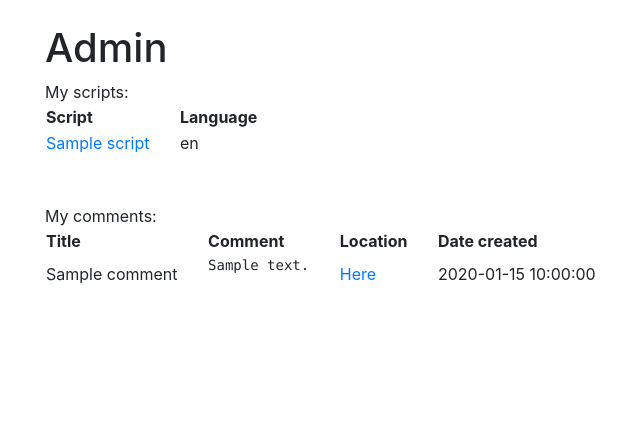
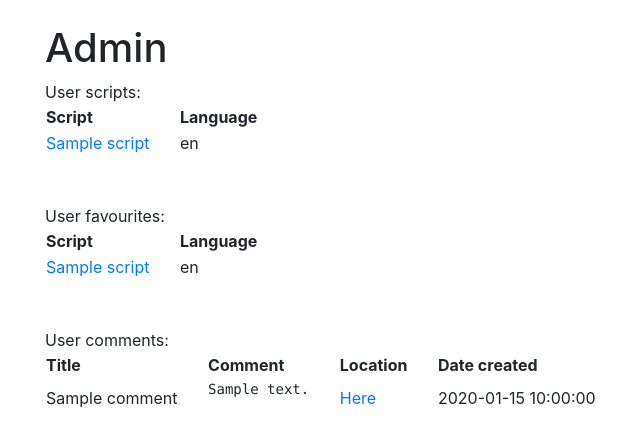
Before and after one commit to SirVeggie/Tsoha, a Flask app: page /users/mypage in a window 1280 px wide. Shown: the part 70-517 px from the top of the page, without its empty margins (40-680 px from the left). Run offline with Flask 2, Linux system fonts and the light colour scheme; a user stored in the database is signed in; tables that the repository leaves empty hold one stand-in row (values such as "Sample post"); some libraries are stand-ins or nearby versions.

Commit message:
Add favourites
is_admin function to auth
some fixes

```diff
--- a/application/__init__.py
+++ b/application/__init__.py
@@ -73,6 +73,7 @@ from application.auth import views
 from application.comments import models
 from application.comments import views
 from application.users import views
+from application.favourites import models
 
 
 
--- a/application/scripts/models.py
+++ b/application/scripts/models.py
@@ -9,6 +9,9 @@ class Script(Base):
                           db.ForeignKey('account.id'),
                           nullable=False)
 
+    comments = db.relationship("Comment", backref='script', lazy=True)
+    favourites = db.relationship("Favourite", backref='script', lazy=True)
+
     def __init__(self, name, language, content):
         self.name = name
         self.language = language
--- a/application/templates/users/userpage.html
+++ b/application/templates/users/userpage.html
@@ -2,7 +2,7 @@
 
 {% block body %}
 <h1>{{ user.username }}</h1>
-My scripts:
+User scripts:
 <table>
   <tr>
     <th>Script</th>
@@ -20,7 +20,27 @@ My scripts:
 
 <br><br>
 
-My comments:
+{% if current_user.id == user.id %}
+User favourites:
+<table>
+  <tr>
+    <th>Script</th>
+    <th style="white-space: pre;">       </th>
+    <th>Language</th>
+  </tr>
+  {% for fav in favourites %}
+  <tr>
+    <td><a href="/scripts/{{ fav.id }}">{{ fav.name }}</a></td>
+    <td></td>
+    <td>{{ fav.language }}</td>
+  </tr>
+  {% endfor %}
+</table>
+
+<br><br>
+{% endif %}
+
+User comments:
 <table>
   <tr>
     <th>Title</th>
--- a/application/users/views.py
+++ b/application/users/views.py
@@ -5,24 +5,49 @@ from application import app, db, login_required
 from application.auth.models import User
 from application.scripts.models import Script
 from application.comments.models import Comment
+from application.favourites.models import Favourite
 
 @app.route("/users/mypage", methods=["GET"])
 @login_required()
 def my_page():
     scripts = Script.query.filter_by(author_id=current_user.id).all()
     comments = Comment.query.filter_by(author_id=current_user.id).all()
+    favourites = get_favourites_as_scripts(current_user.id)
     return render_template("users/userpage.html",
+                            current_user=current_user,
                             user=current_user,
+                            scripts=scripts,
+                            comments=comments,
+                            favourites=favourites)
+
+
+@app.route("/users/<user_id>", methods=["GET"])
+def user_page(user_id):
+    print("\n\n")
+    print(current_user.id)
+    print(user_id)
+    print("\n\n")
+    if int(current_user.id) == int(user_id):
+        return redirect(url_for("my_page"))
+
+    scripts = Script.query.filter_by(author_id=user_id).all()
+    comments = Comment.query.filter_by(author_id=user_id).all()
+    user = User.query.get(user_id)
+    return render_template("users/userpage.html",
+                            current_user=current_user,
+                            user=user,
                             scripts=scripts,
                             comments=comments)
 
 
-@app.route("/users/<user_id>", methods=["GET"])
-def user_page(user_id):
-    scripts = Script.query.filter_by(author_id=user_id).all()
-    comments = Comment.query.filter_by(author_id=user_id).all()
-    user = User.query.get(user_id)
-    return render_template("users/userpage.html",
-                            user=user,
-                            scripts=scripts,
-                            comments=comments)
+
+#Methods
+def get_favourites_as_scripts(user_id):
+    favs = Favourite.query.filter_by(user_id=user_id).all()
+
+    response = []
+    for f in favs:
+        s = Script.query.get(f.script_id)
+        response.append(s)
+
+    return response
```
Also changed, not shown: application/auth/models.py (+8 -0 lines), application/favourites/models.py (added, +14 -0 lines), application/scripts/views.py (+44 -5 lines), application/templates/scripts/single.html (+11 -0 lines), application/favourites/__init__.py (added).
